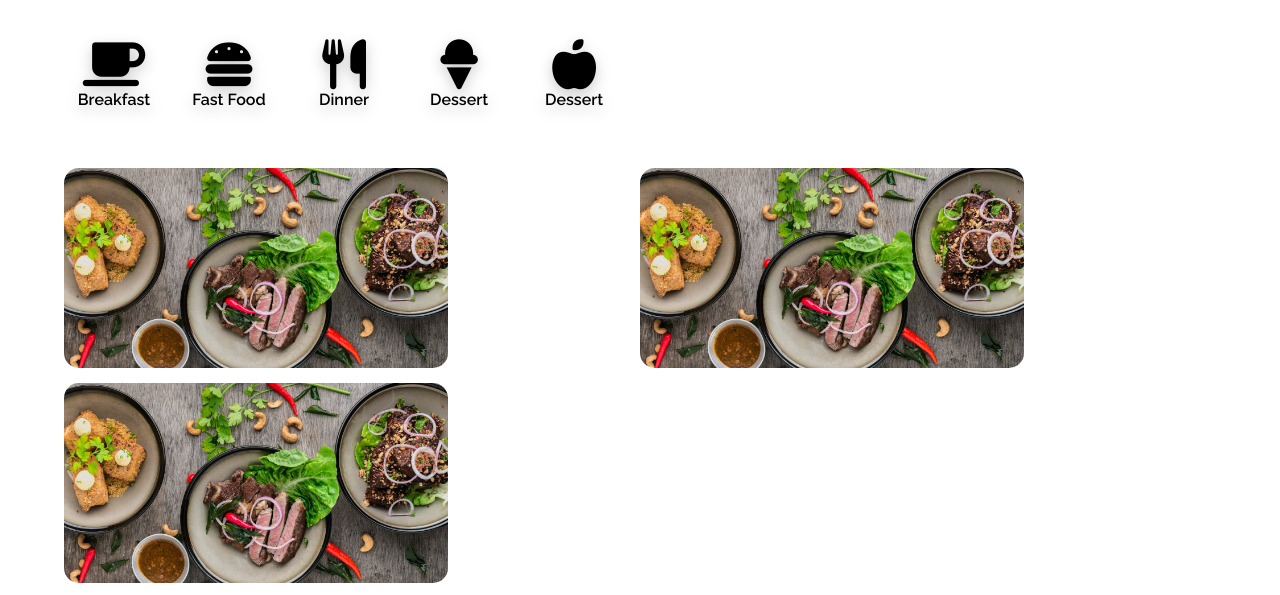
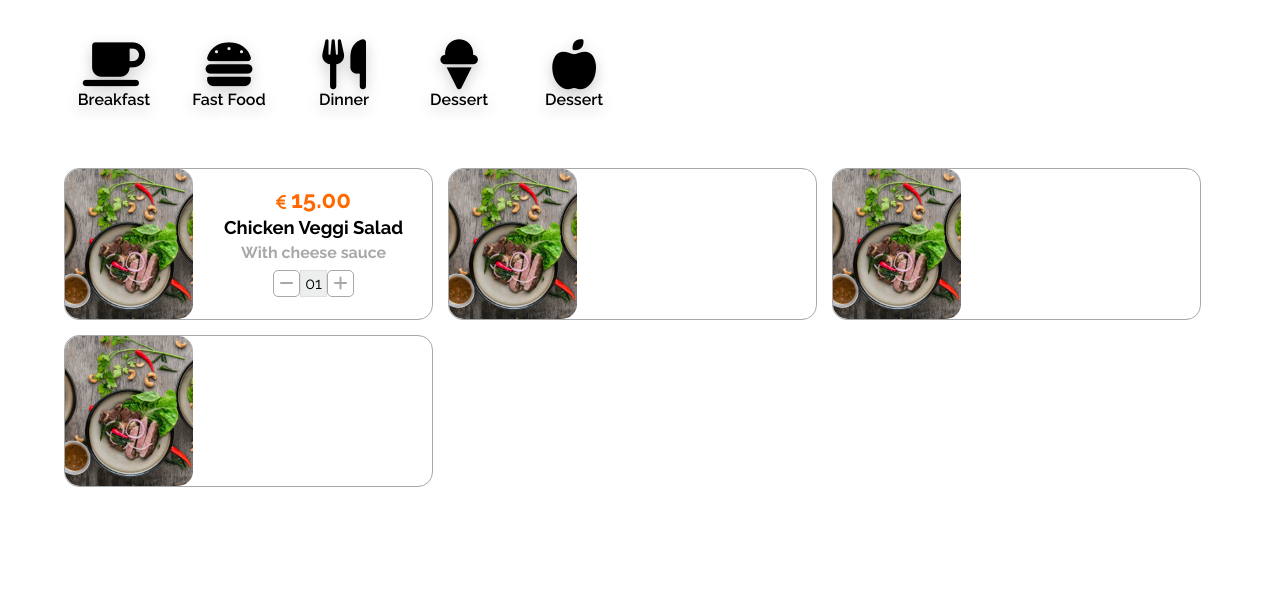
Before and after one commit to pilpod/FactoriaF5-FoodWebApp, a plain HTML site: page index.html in a window 1280 px wide. Shown: the part 140-735 px from the top of the page. Drawn offline with Linux system fonts and the light colour scheme.

Commit message:
product box added and finished

```diff
--- /dev/null
+++ b/css/counter_box.css
@@ -0,0 +1,23 @@
+#counter {
+    display: flex;
+    justify-content: center;
+    align-items: center;
+}
+
+#minus {
+    width: 25px;
+    height: 25spx;
+    color: rgba(167, 168, 169, 1);;
+    border: solid 1px rgb(167, 168, 169);
+    border-radius: 5px;
+    text-align: center;
+    margin: 5px 0;
+}
+
+#count {
+    width: 25px;
+    height: 25spx;
+    border: solid 1px rgba(167, 168, 169, 0.2);
+    background-color: rgba(167, 168, 169, 0.2);
+    text-align: center;
+}
--- a/css/main.css
+++ b/css/main.css
@@ -2,6 +2,7 @@
 @import url('header.css');
 @import url('categories.css');
 @import url('product.css');
+@import url('counter_box.css');
 
 @import url('https://fonts.googleapis.com/css2?family=Raleway:ital,wght@0,100;0,200;0,300;0,400;0,500;0,600;0,700;0,800;0,900;1,100;1,200;1,300;1,400;1,500;1,600;1,700;1,800;1,900&display=swap');
 
--- a/css/product.css
+++ b/css/product.css
@@ -15,16 +15,47 @@
 }
 
 .box-product {
+    display: inline-flex;
+    align-items: center;
     min-width: 350px;
     max-width: 450px;
-    height: 200px;
-    /* background-color: brown; */
+    height: 150px;
     margin-bottom: 15px;
+    border: solid 1px  rgb(167, 168, 169);;
+    border-radius: 15px;
 }
 
 .box-product img {
-    width: 30vw;
+    width: 35%;
     height: 100%;
     object-fit: cover;
     border-radius: 15px;
+    margin-right: 10px;
 }
+
+.info-product {
+    width:60%;
+    line-height: 25px;
+    text-align: center;
+}
+
+.euro {
+    margin-right: 5px;
+    color: #FF6900;
+}
+
+#price {
+    font-size: 24px;
+    font-weight: 700;
+    color: #FF6900;
+}
+
+#dish_name {
+    font-size: 115%;
+    font-weight: bold;
+}
+
+#ingredients {
+    color: rgb(167, 168, 169);
+    font-size: 100%;
+}
--- a/index.html
+++ b/index.html
@@ -38,7 +38,14 @@
                 <div class="box-product">
                     <img src="img/dish.jpg" alt="">
                     <div class="info-product">
-
+                        <i class="fas fa-euro-sign euro"></i><span id="price">15.00</span>
+                        <h5 id="dish_name">Chicken Veggi Salad</h5>
+                        <h6 id="ingredients">With cheese sauce</h6>
+                        <div id="counter">
+                            <div id="minus"><i class="fas fa-minus"></i></div>
+                            <div id="count">01</div>
+                            <div id="minus"><i class="fas fa-plus"></i></div>
+                        </div>
                     </div>
                 </div>
                 <div class="box-product">
```
Also changed, not shown: productos.json (added, +11 -0 lines).
